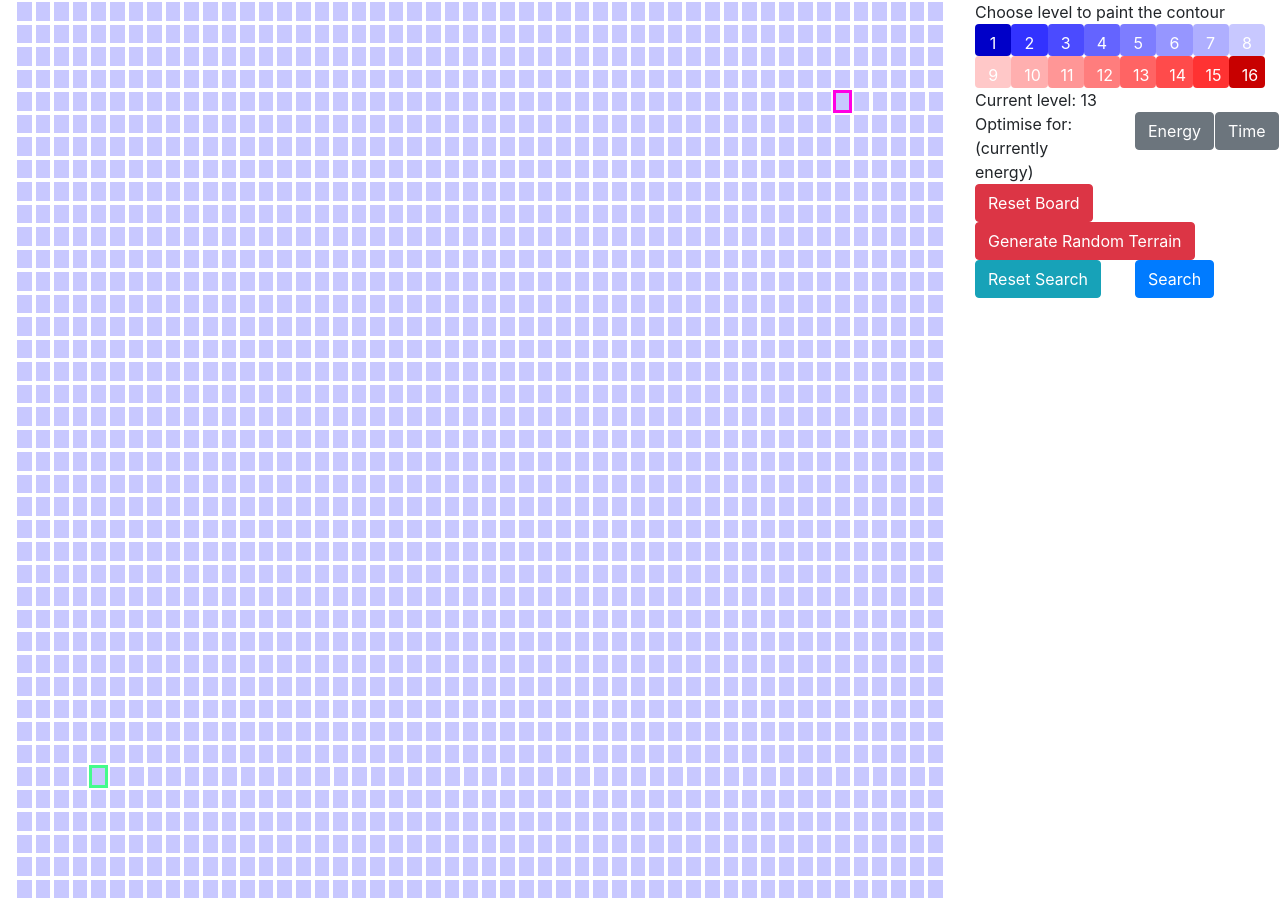
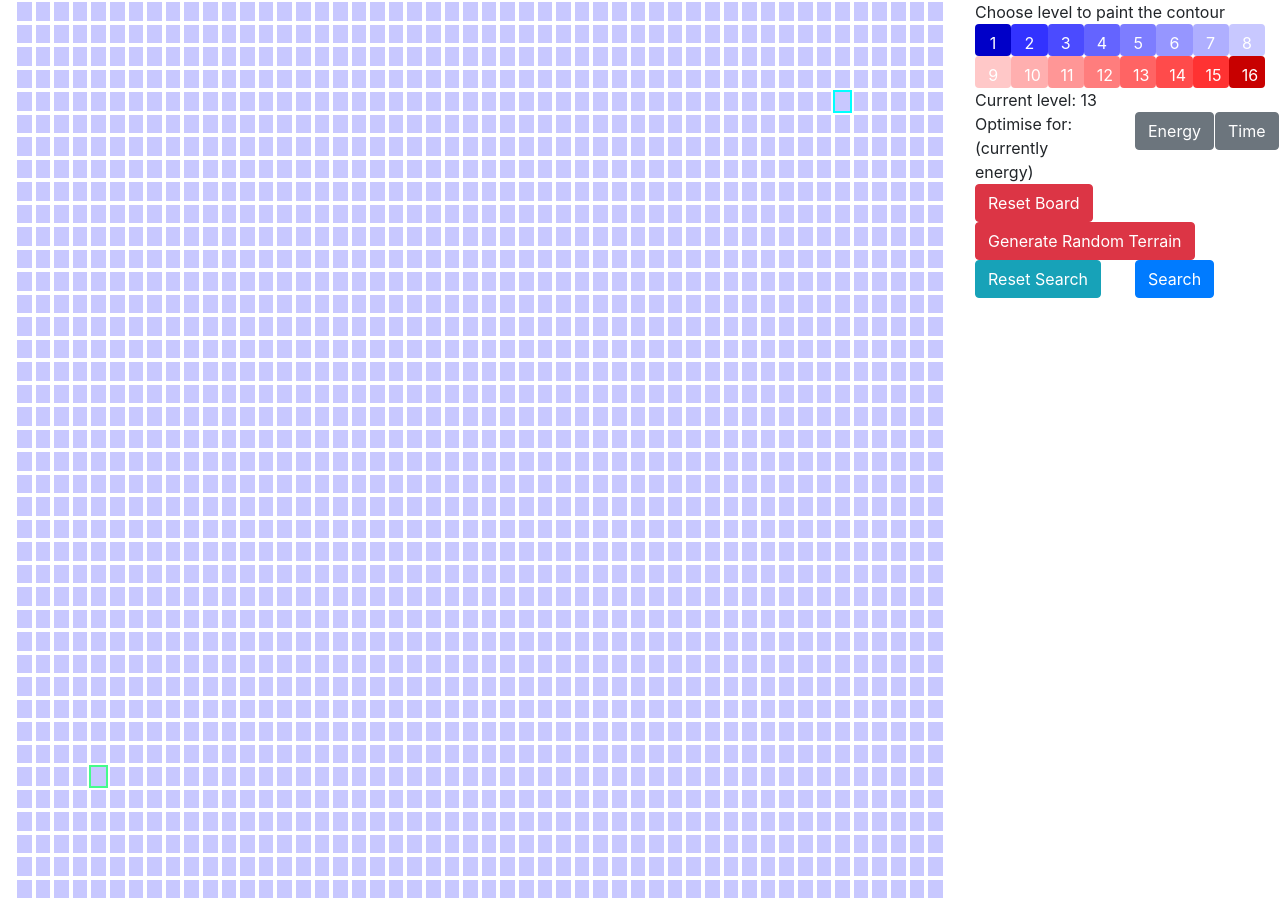
Before and after one commit to zubairabid/MarsRover, a Jekyll site: the page built from index.md, in a window 1280 px wide. Built offline with Jekyll 4.4.1, drawn with Linux system fonts in a browser that asks for light colours; nearby versions of some CDN libraries.

Commit message:
Minor updates: better colouring

```diff
--- a/_layouts/home.html
+++ b/_layouts/home.html
@@ -4,11 +4,11 @@
 
 <div class="container-fluid fullscreen">
     <div class="row h-100">
-        <div class="col-sm-12 col-md-9">
+        <div class="col-md-12 col-lg-9">
             {{ content }}
         </div>
 
-        <div class="col-sm-12 col-md-3">
+        <div class="col-md-12 col-lg-3">
             <div class="row">
                 <div class="col-sm-12">Choose level to paint the contour</div>
             </div>
--- a/assets/css/main.css
+++ b/assets/css/main.css
@@ -138,21 +138,21 @@
 }
 
 .cell.closed {
-    border: 2px solid black;
+    border: 2px solid #8ba29b;
     /**background-color: black;**/
 }
 
 .cell.path {
     /**background-color: mediumvioletred;**/
-    border: 4px solid orange;
+    border: 2px solid black;
 }
 
 .cell.start {
-    border: 3px solid #44fb8b;
+    border: 2px solid #44fb8b;
 }
 
 .cell.end {
-    border: 3px solid #ff00e3;
+    border: 2px solid #00ffff;
 }
 
 .gridrow {
--- a/assets/javascript/main.js
+++ b/assets/javascript/main.js
@@ -586,21 +586,29 @@
     }
     let tempElem = document.getElementById('resetsearch')
     tempElem.addEventListener('click', e => {
+        if (execution)
+            return;
         resetSearch(gridObject.grid);
     });
 
     tempElem = document.getElementById('resetboard')
     tempElem.addEventListener('click', e => {
+        if (execution)
+            return;
         resetGrid(gridObject.grid);
     });
 
     tempElem = document.getElementById('genrandom')
     tempElem.addEventListener('click', e => {
+        if (execution)
+            return;
         randomSurface(gridObject.grid);
     });
 
     tempElem = document.getElementById('search');
     tempElem.addEventListener('click', e => {
+        if (execution)
+            return;
         run(10);
     });
 
@@ -612,8 +620,13 @@
         let temp = document.getElementById('crsearch');
         temp.innerText = 'Searching';
         //console.log("happens after", pathdel);
+        let pathfound = false;
         setTimeout(()=>{
-            let pathfound = paintPath(pathdel.path);
+            pathfound = paintPath(pathdel.path);
+        }, pathdel.time*delay);
+        //setTimeout(()=>{console.log("complete")}, timedelay*delay);
+        setTimeout(()=>{
+            execution = false;
             if (!pathfound) {
                 temp.innerText = 'There was no viable path found';
             }
@@ -621,8 +634,6 @@
                 temp.innerText = 'Optimal path found';
             }
         }, pathdel.time*delay);
-        //setTimeout(()=>{console.log("complete")}, timedelay*delay);
-        setTimeout(()=>{execution = false;}, pathdel.time*delay);
     }
 
 });
```
